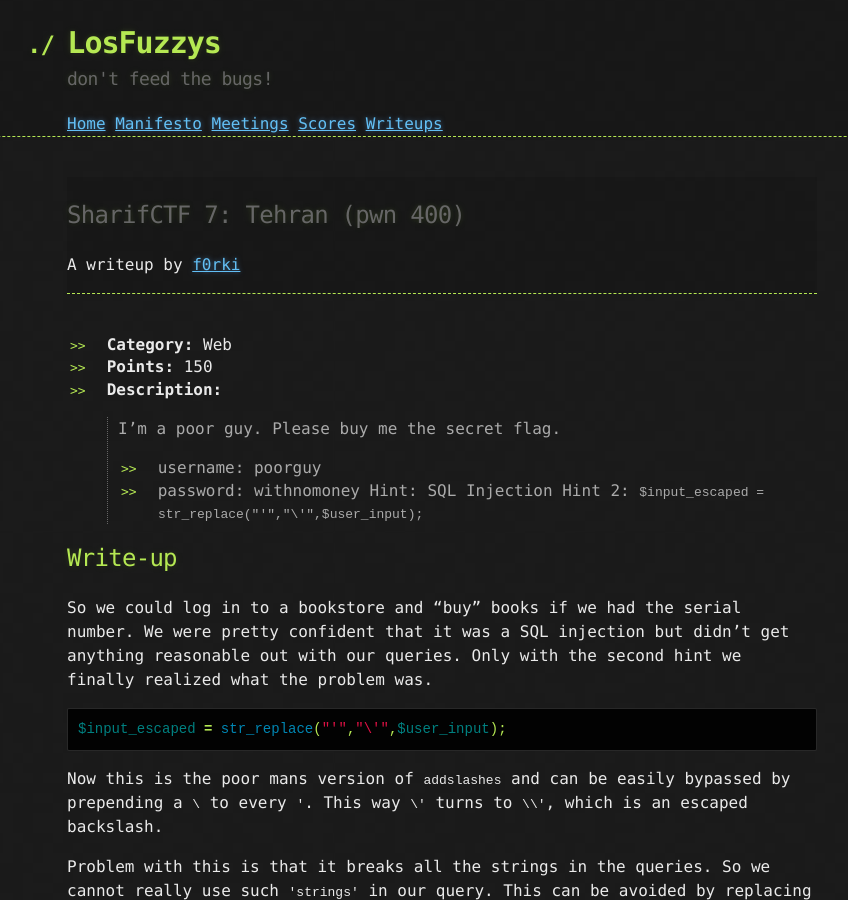
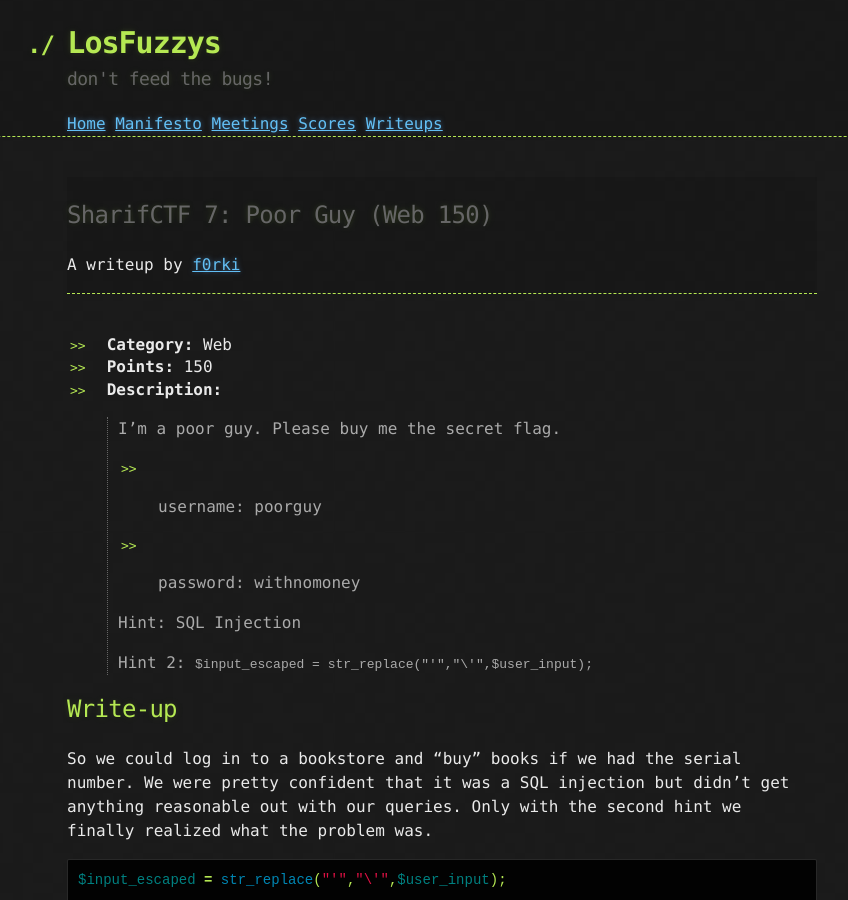
Before and after one commit to mtps3/Mtps3.github.io, a Jekyll site: the page built from _posts/2016-12-18-sharifctf7-poor-guy.md, in a window 1280 px wide and 900 px high. Shown: the whole window, without its empty margins (198-1046 px from the left). Built offline with Jekyll 4.4.1, drawn with Linux system fonts in a browser that asks for light colours.

Commit message:
sharifctf7: fixed poor guy title

```diff
--- a/_posts/2016-12-18-sharifctf7-poor-guy.md
+++ b/_posts/2016-12-18-sharifctf7-poor-guy.md
@@ -1,6 +1,6 @@
 ---
 layout: post
-title: "SharifCTF 7: Tehran (pwn 400)"
+title: "SharifCTF 7: Poor Guy (Web 150)"
 author: f0rki
 categories: writeup
 tags: [cat/web, tool/sqlmap]
@@ -11,9 +11,13 @@
 * **Description:**
 
 >I'm a poor guy.  Please buy me the secret flag.
+>
 >  * username: poorguy
+>
 >  * password: withnomoney
+>
 >  Hint: SQL Injection
+>
 >  Hint 2: `$input_escaped = str_replace("'","\'",$user_input);`
 
 ## Write-up
```
